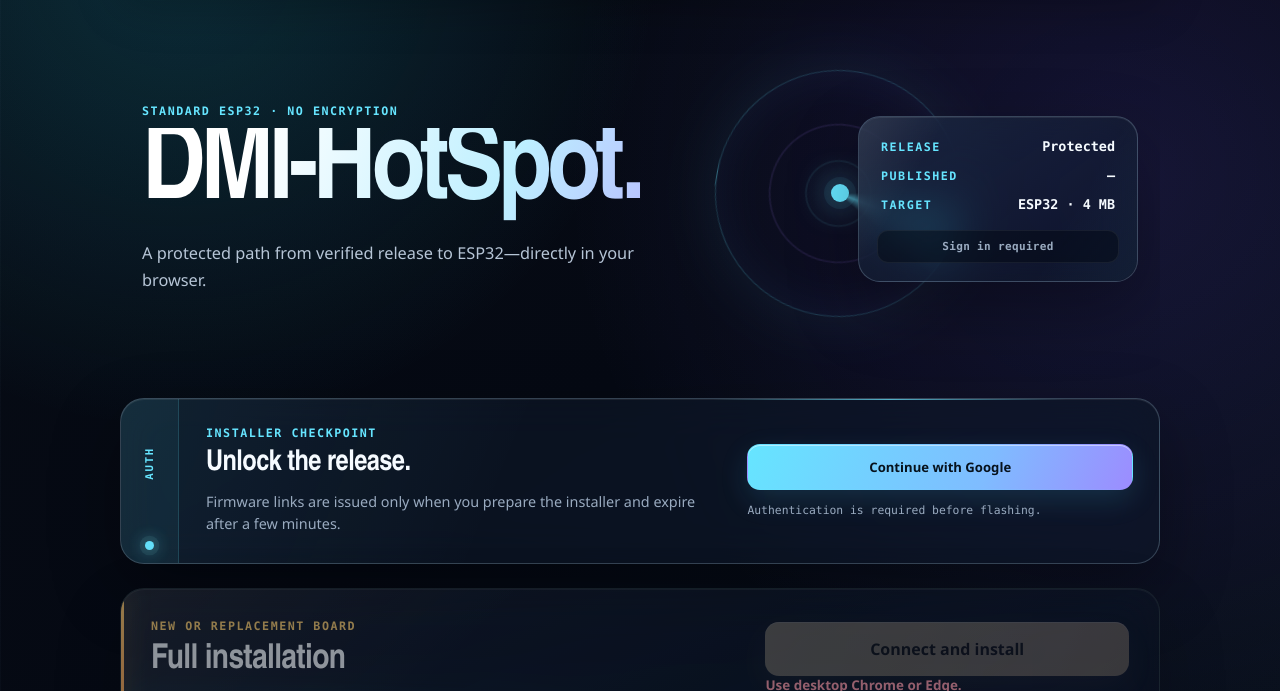
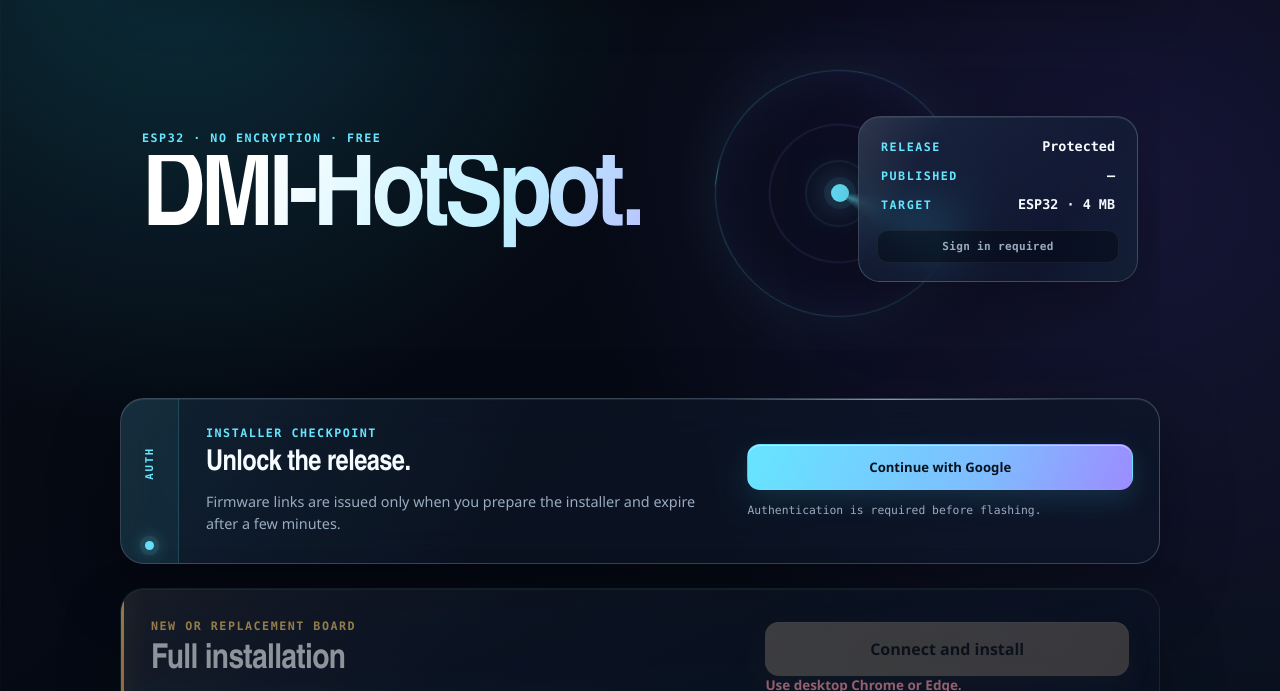
Before and after one commit to admepls/DMI-HS, a plain HTML site: page index.html in a window 1280 px wide. Shown: the part 98-789 px from the top of the page. Drawn offline with Linux system fonts and the light colour scheme; no server answers.

Commit message:
index change

```diff
--- a/index.html
+++ b/index.html
@@ -32,11 +32,10 @@
 
       <section class="hero" aria-labelledby="page-title">
         <div class="hero-copy">
-          <p class="eyebrow">Standard ESP32 · no encryption</p>
+          <p class="eyebrow">ESP32 · no encryption · Free</p>
           <h1 id="page-title">DMI-HotSpot.</h1>
           <p class="hero-lede">
-            A protected path from verified release to ESP32—directly in your
-            browser.
+
           </p>
         </div>
         <dl class="release-card" aria-label="Available release">
```
